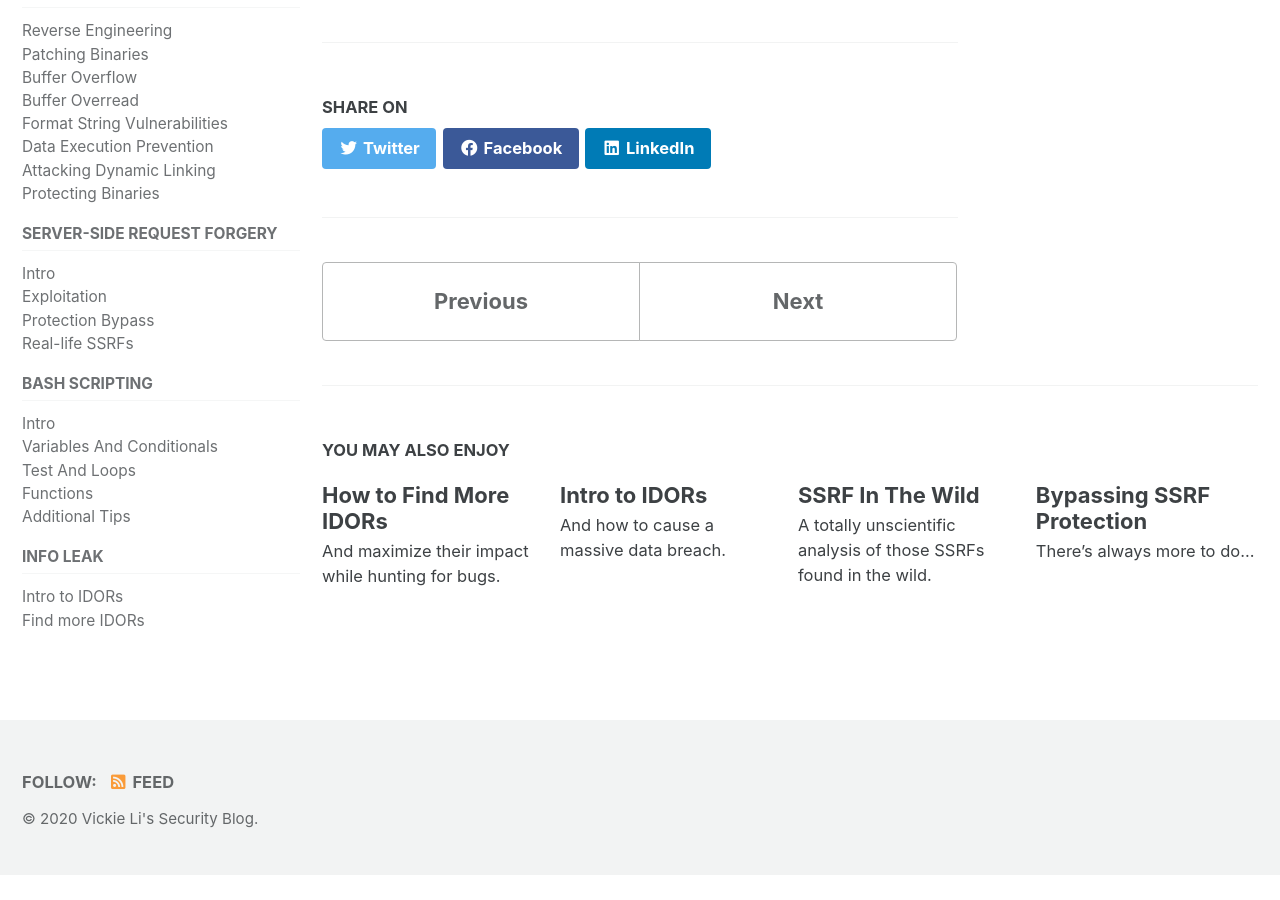
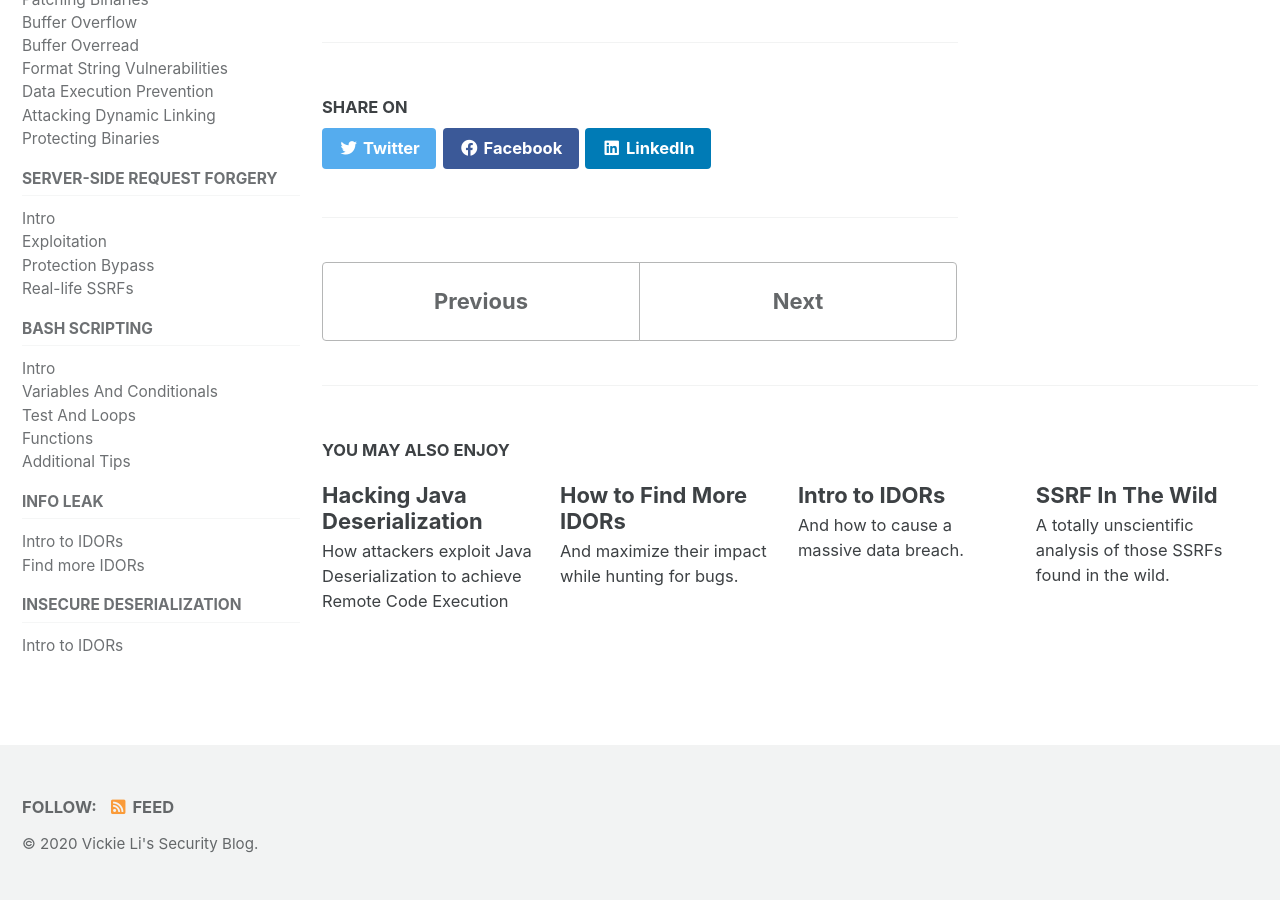
Before and after one commit to vkili/blog, a Jekyll site: the page built from _posts/2020-08-12-attacking-dynamic-linking.md, in a window 1280 px wide and 900 px high, scrolled down 3074 px. Built offline with Jekyll 4.4.1, drawn with Linux system fonts in a browser that asks for light colours; cached includes are drawn as plain includes; before the commit the page ends 3949 px from its top, so only the background shows below that; some of the changed lines change nothing that is shown.

Commit message:
java deserialization

````diff
--- a/_data/navigation.yml
+++ b/_data/navigation.yml
@@ -61,3 +61,8 @@
         url: https://vkili.github.io/blog/info%20leak/intro-to-idor/
       - title: "Find more IDORs"
         url: https://vkili.github.io/blog/info%20leak/find-more-idors/
+
+  - title: Insecure Deserialization
+    children:
+      - title: "Intro to IDORs"
+        url: https://vkili.github.io/blog/insecure%20deserialization/java-deserialization/
--- /dev/null
+++ b/_posts/2020-08-28-java-deserialization.md
@@ -0,0 +1,106 @@
+---
+title: "Hacking Java Deserialization"
+categories:
+  - Insecure Deserialization
+---
+
+How attackers exploit Java Deserialization to achieve Remote Code Execution
+
+Insecure deserialization bugs are often very critical vulnerabilities: an insecure deserialization bug will often result in arbitrary code execution, granting attackers a wide range of capabilities on the application.
+
+Defending against deserialization vulnerabilities is also extremely difficult. How to protect an application against these vulnerabilities varies and depends greatly on the programming language, the libraries and the serialization format used. Because of this, there is no one-size-fits-all solution.
+
+Because of these reasons, this class of vulnerabilities has always fascinated me. Today, let's learn to exploit deserialization vulnerabilities in Java applications!
+
+## What is insecure deserialization?
+
+To understand insecure deserialization, we must first understand what serialization is and how it is used in applications.
+
+Serialization is a process during which an object in a programming language (say, a Java object) is converted into a format that can be saved to the database or transferred over a network. Whereas deserialization refers to the opposite: it's when the serialized object is read from a file or the network and converted back into an object.
+
+Many programming languages support the serialization and deserialization of objects, including Java, PHP, Python, and Ruby.
+
+Insecure deserialization is a type of vulnerability that arises when an attacker is able to manipulate the serialized object and cause unintended consequences in the program's flow. This can cause DoS, authentication bypass or even RCE.
+
+For example, if an application takes a serialized object from the user and uses the data contained in it to determine who is logged in, a malicious user might be able to tamper with that object and authenticate as someone who she is not. If the application uses an unsafe deserialization operation, the malicious user might even be able to embed code snippets in the object and get it executed during deserialization! And this is what we'll focus on today: gaining arbitrary code execution using an insecure deserialization bug in a Java application.
+
+## Serialization interface in Java
+
+In order to understand how to exploit deserialization vulnerabilities, let's first quickly review how serialization and deserialization work in Java:
+
+The serialization of Java classes is enabled by the class implementing the [java.io.Serializable](https://docs.oracle.com/en/java/javase/13/docs/api/java.base/java/io/Serializable.html) interface. Classes implement special methods: writeObject() and readObject() to handle the serialization and deserialization of objects of that class. Classes that do not implement this interface will not have any of their objects serialized or deserialized.
+
+## Exploiting Java insecure deserialization
+
+So how can we exploit Java applications via an insecure deserialization bug? The first step is to find an entry point to insert the malicious serialized object.
+
+Serializable objects are often used in applications to transport data in HTTP headers, parameters or cookies in Java applications.
+
+### The Java serialized object
+
+Java serialized objects have the following signatures. These can help you recognize potential entry points for your exploits:
+
+-   Starts with `AC ED 00 05` in Hex or `rO0` in Base64. (You might see this within HTTP requests as cookies or parameters.)
+-   `Content-type` header of an HTTP response set to `application/x-java-serialized-object`.
+
+Since Java serialized objects contain a lot of special characters, it is common to encode them before transmission. So look out for differently encoded versions of these signatures as well.
+
+### Manipulating object data and application logic
+
+After you discover a user-supplied serialized object, the first thing you can try is to manipulate program logic by tampering with the information stored within the objects.
+
+For example, if the Java object is used as a cookie for access control, you can try changing the usernames, role names, and other identity markers that are present in the object and re-serialize it and relay it back to the application.
+
+You can also try tampering with any sort of value in the object that is: a file path, file specifier, and control flow values to see if you can alter the program's flow.
+
+### From bug to code execution
+
+So what else can we do when an application deserializes uncontrolled user input? When the application does not put any restrictions on what classes are allowed to get deserialized, all serializable classes that the current classloader can load can get deserialized. This means that arbitrary objects of arbitrary classes can be created by the user! A potential attacker can achieve RCE by constructing objects of the right classes that can lead to arbitrary commands.
+
+The path from a Java deserialization bug to remote code execution can be convoluted. To gain code execution, a series of gadgets need to be used to reach the desired method for code execution. This works very similarly to exploiting deserialization bugs using POP chains.
+
+In Java applications, these gadgets are found in the libraries loaded by the application. Using gadgets that are in-scope of the application, you can create a chain of method invocations that eventually lead to RCE.
+
+This chain can be executed either during or after the deserialization process. It is important that the first gadget is self-executing, so a common target for the first gadget would be a hook method during the deserialization process. You should also look for gadgets in commonly available libraries to maximize the chances that your gadgets are in-scope for the application.
+
+Exploits have been developed and published utilizing gadgets in popular libraries such as the Commons-Collections, the Spring Framework, Groovy, and Apache Commons Fileupload.
+
+### Limitations of this approach
+
+There are, however, some limitations to this approach. First, it is very time consuming to find and chain gadgets to formulate an exploit. You are also limited to the classes that are available to the application, which can limit what you can do with the exploit.
+
+In addition, gadget classes must implement serializable or externalizable, and different library versions may also yield different usable gadgets.
+
+### Automating the exploitation: using Ysoserial
+
+[Ysoserial](https://github.com/frohoff/ysoserial) is a tool that can be used to generate payloads that exploit Java insecure deserialization bugs, and save you tons of time developing gadget chains yourself.
+
+Ysoserial uses a collection of gadget chains discovered in common Java libraries to formulate exploit objects. Using Ysoserial, you can create malicious Java serialized objects using gadget chains from specified libraries with a single command. The usage is as follows:
+
+```bash
+$ java -jar ysoserial.jar [gadget chain] '[command to execute]'
+```
+
+When an application with the required gadgets on in scope deserializes this object insecurely, the chain will automatically be invoked and cause the command to be executed on the application host. For example, to create a payload that uses a gadget chain in the Commons Collections library that would open a calculator on the target host you can use:
+
+```bash
+$ java -jar ysoserial.jar CommonsCollections1 calc.exe
+```
+
+Sometimes it would be obvious which library to use for your gadget chain, but often, it would be a matter of trial and error to see which vulnerable libraries are available to the application. (This is where good recon comes in!)
+
+## Preventing Java insecure deserialization bugs
+
+If you are dealing with the deserialization yourself, make sure not to deserialize any data tainted by user input without proper checks. If deserialization is absolutely necessary, restrict deserialization to a small list of allowed classes (use a whitelist).
+
+It also helps to utilize simple data types, like strings and arrays instead of objects that need to be serialized on transport. To prevent the tampering of cookies, keep the session state on the server instead of relying on user input for session information.
+
+Otherwise, keep an eye out for patches and keep dependencies up to date.
+
+### What does not work
+
+Some developers mitigate against deserialization vulnerabilities by identifying the commonly vulnerable classes and remove them from the application. This effectively restricts available gadgets.
+
+However, this is not a reliable form of protection. It is necessary to address the root cause of this vulnerability: the insecure deserialization.
+
+Limiting gadgets can be a great defense strategy but is not a cure-all for deserialization issues. Hackers are creative and can always find more gadgets in other libraries, and come up with creative ways to achieve the same results.
````
